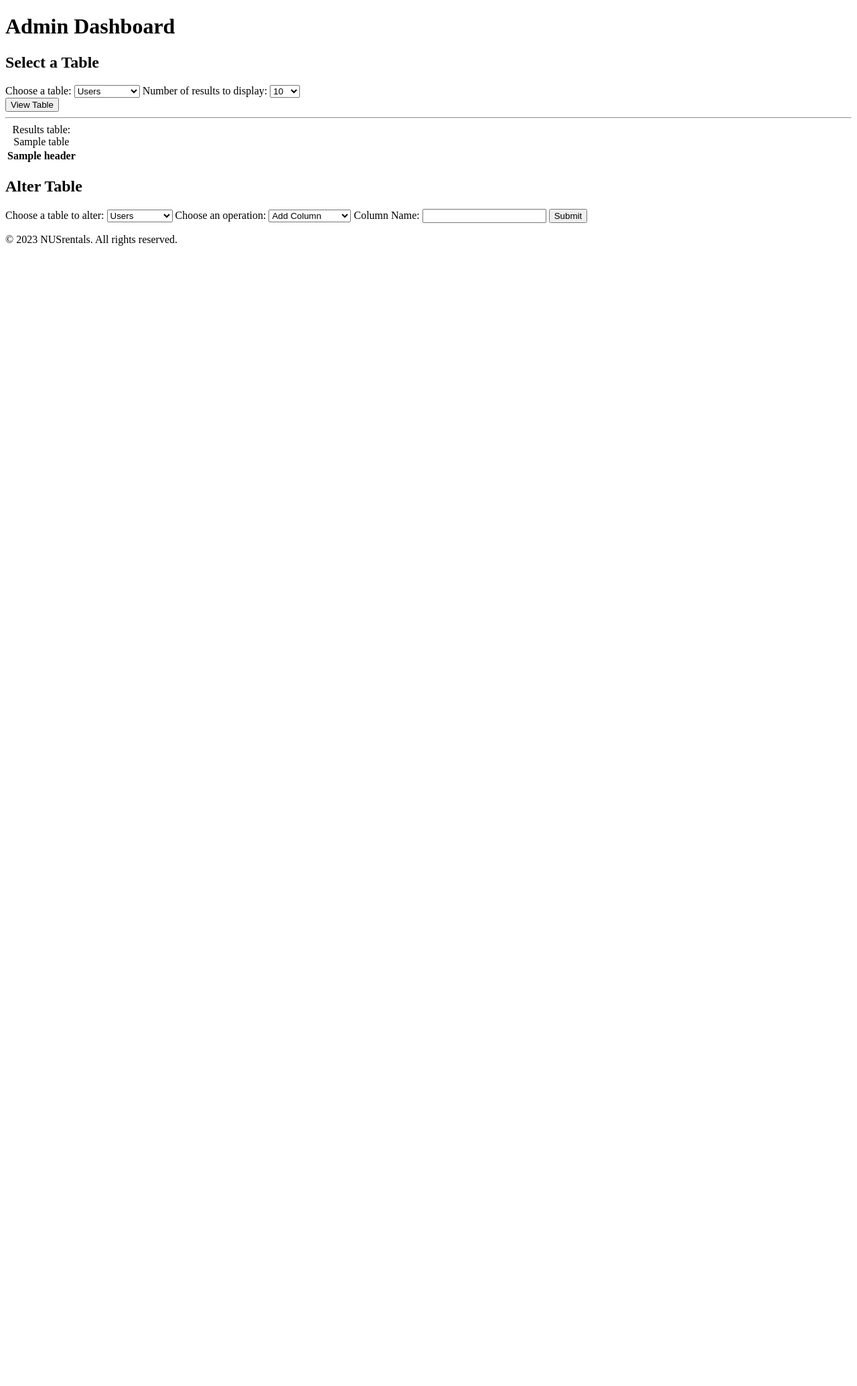
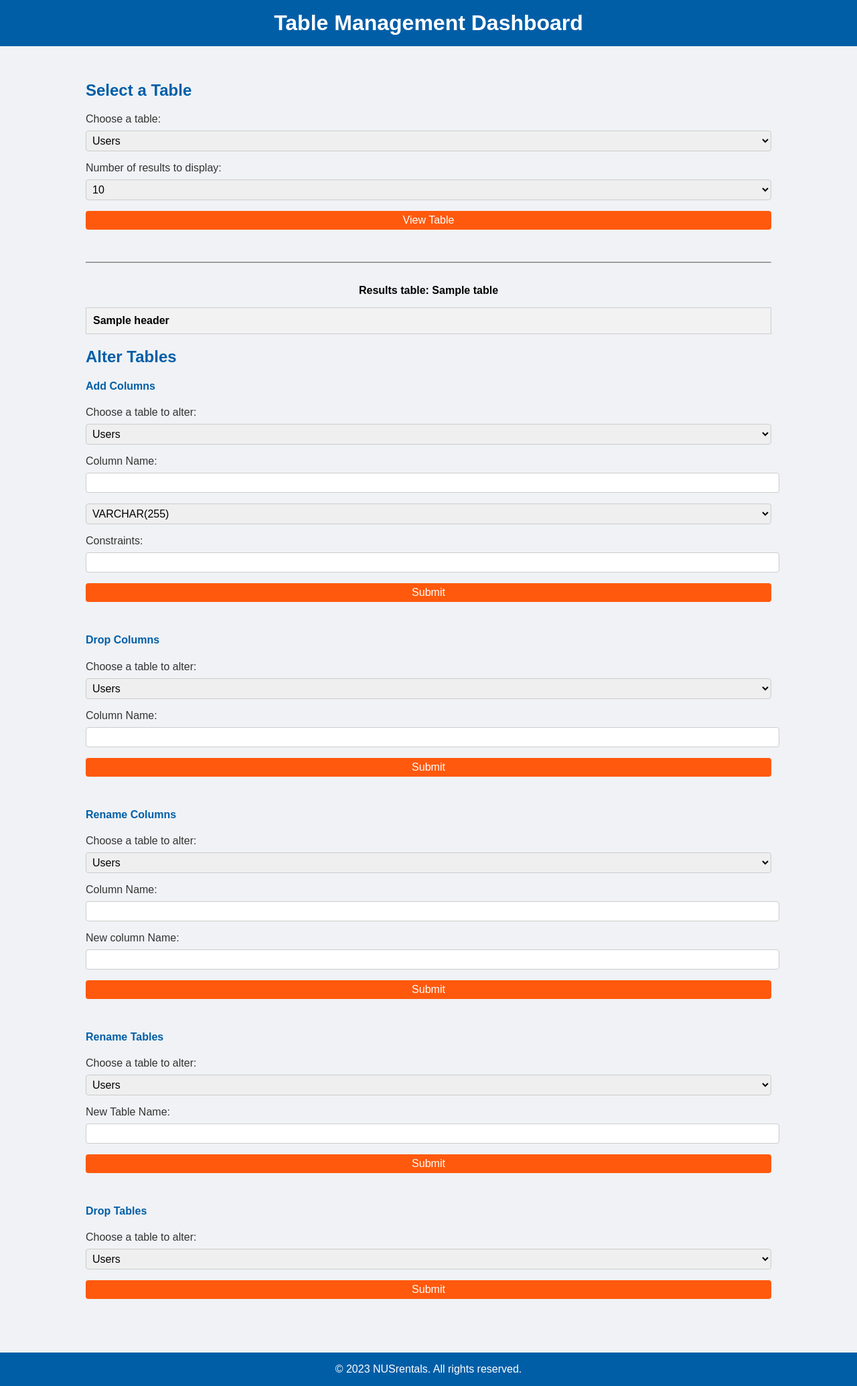
Before and after one commit to bdonong/IT2002---The-App, a Flask app: template templates/admin_tables.html in a window 1280 px wide. Shown: the whole page at 67% size. Before the commit the page ends 367 px from the top, so only its background shows below. Run offline with Flask 3, Linux system fonts and the light colour scheme; the template is opened without the code that fills it: most values are stand-ins (such as "Sample title", 1, 10 or a date in 2020); lists and menus that the app fills with data are empty; parts of the project's set-up code (start-up, migrations or seed data) failed here and were passed over.

Commit message:
Added table management functionalities

```diff
--- a/app.py
+++ b/app.py
@@ -570,12 +570,72 @@ def admin_update_tables():
             return Response(str(e), 403)
     return render_template('admin_tables.html')
 
-@app.route('/admin/alter_table', method = ['POST'])
-def admin_alter_table():
+@app.route('/admin/add_col', methods = ['POST'])
+def admin_add_col():
     table_to_alter = request.form['table_to_alter']
-    operation = request.form['operation']
     column_name = request.form['column_name']
-    amendment = request.form.get('amendment', '')
+    type = request.form['type']
+    contraints = request.form['constraints']
+    alter_statement = f'ALTER TABLE {table_to_alter} ADD COLUMN {column_name} {type} {contraints};'
+    try:
+        db.execute(sqlalchemy.text(alter_statement))
+        db.commit()
+    except Exception as e:
+        db.rollback()
+        return Response(str(e), 403)
+    return redirect('/admin/update_tables')
+
+@app.route('/admin/drop_col', methods = ['POST'])
+def admin_drop_col():
+    table_to_alter = request.form['table_to_alter']
+    column_name = request.form['column_name']
+    alter_statement = f'ALTER TABLE {table_to_alter} DROP COLUMN {column_name};'
+    try:
+        db.execute(sqlalchemy.text(alter_statement))
+        db.commit()
+    except Exception as e:
+        db.rollback()
+        return Response(str(e), 403)
+    return redirect('/admin/update_tables')
+
+@app.route('/admin/rename_col', methods = ['POST'])
+def admin_rename_col():
+    table_to_alter = request.form['table_to_alter']
+    column_name = request.form['column_name']
+    new_column_name = request.form['new_column_name']
+    alter_statement = f'ALTER TABLE {table_to_alter} RENAME COLUMN {column_name} TO {new_column_name};'
+    try:
+        db.execute(sqlalchemy.text(alter_statement))
+        db.commit()
+    except Exception as e:
+        db.rollback()
+        return Response(str(e), 403)
+    return redirect('/admin/update_tables')
+
+@app.route('/admin/rename_table', methods = ['POST'])
+def admin_rename_table():
+    table_to_alter = request.form['table_to_alter']
+    new_table_name = request.form['new_table_name']
+    alter_statement = f'ALTER TABLE {table_to_alter} RENAME TO {new_table_name};'
+    try:
+        db.execute(sqlalchemy.text(alter_statement))
+        db.commit()
+    except Exception as e:
+        db.rollback()
+        return Response(str(e), 403)
+    return redirect('/admin/update_tables')
+
+@app.route('/admin/drop_table', methods = ['POST'])
+def admin_drop_table():
+    table_to_alter = request.form['table_to_alter']
+    alter_statement =f'DROP TABLE IF EXISTS {table_to_alter};'
+    try:
+        db.execute(sqlalchemy.text(alter_statement))
+        db.commit()
+    except Exception as e:
+        db.rollback()
+        return Response(str(e), 403)
+    return redirect('/admin/update_tables')
 
 # Update the admin page to include the data query
 @app.route("/admin/data_query", methods = ['POST'])
--- a/templates/admin_tables.html
+++ b/templates/admin_tables.html
@@ -4,10 +4,119 @@
     <meta charset="UTF-8">
     <meta name="viewport" content="width=device-width, initial-scale=1.0">
     <title>Manage Tables</title>
+    <style>
+        body {
+            font-family: Arial, sans-serif;
+            margin: 0;
+            padding: 0;
+            background-color: #f0f2f5;
+            display: flex;
+            flex-direction: column;
+            align-items: center;
+        }
+
+        h1, h2, h4 {
+            color: #005EA7;
+        }
+
+        header {
+            background-color: #005EA7;
+            padding: 1rem;
+            width: 100%;
+            text-align: center;
+        }
+
+        h1 {
+            color: white;
+            margin: 0;
+        }
+
+        main {
+            width: 80%;
+            margin: 2rem;
+        }
+
+        form {
+            margin-bottom: 2rem;
+        }
+
+        label {
+            display: block;
+            font-size: 1rem;
+            margin-bottom: 0.5rem;
+            color: #333;
+        }
+
+        input, select {
+            margin-bottom: 1rem;
+            font-size: 1rem;
+            width: 100%;
+            padding: 5px;
+            border: 1px solid #ccc;
+            border-radius: 4px;
+        }
+
+        input[type="submit"] {
+            font-size: 1rem;
+            padding: 5px 10px;
+            background-color: #FF590D;
+            color: white;
+            border: none;
+            cursor: pointer;
+            margin-bottom: 1rem;
+            border-radius: 4px;
+        }
+
+        input[type="submit"]:hover {
+            background-color: #FF7F3A;
+        }
+
+        table {
+            width: 100%;
+            border-collapse: collapse;
+            margin: 20px 0;
+        }
+
+        th, td {
+            padding: 10px;
+            border: 1px solid #ccc;
+            text-align: left;
+        }
+
+        th {
+            background-color: #f2f2f2;
+        }
+
+        tr:nth-child(even) {
+            background-color: #f2f2f2;
+        }
+
+        caption {
+            margin-bottom: 1rem;
+            font-weight: bold;
+        }
+
+        hr {
+            margin: 2rem 0;
+            border-color: #ccc;
+        }
+
+        footer {
+            background-color: #005EA7;
+            padding: 1rem;
+            width: 100%;
+            text-align: center;
+        }
+
+        footer p {
+            color: white;
+            margin: 0;
+        }
+    </style>
 </head>
 <body>
     <header>
-        <h1>Admin Dashboard</h1>
+        <h1>Table Management Dashboard</h1>
     </header>
     <main>
         <section>
@@ -48,8 +157,9 @@
             </table>
         </section>
         <section>
-            <h2>Alter Table</h2>
-            <form action="/admin/alter_table" method="POST" onsubmit="return validateForm()">
+            <h2>Alter Tables</h2>
+            <h4>Add Columns</h4>
+            <form action="/admin/add_col" method="POST">
                 <label for="table_to_alter">Choose a table to alter:</label>
                 <select id="table_to_alter" name="table_to_alter">
                     <option value="users">Users</option>
@@ -59,24 +169,88 @@
                     <option value="transactions">Transactions</option>
                 </select>
 
-                <label for="operation">Choose an operation:</label>
-                <select id="operation" name="operation" onchange="showAdditionalInput()">
-                    <option value="add_column">Add Column</option>
-                    <option value="drop_column">Drop Column</option>
-                    <option value="rename_column">Rename Column</option>
-                    <option value="alter_column">Alter Column</option>
-                    <option value="add_check">Add Check</option>
-                    <option value="add_constraint">Add Constraint</option>
+                <label for="column_name">Column Name:</label>
+                <input type="text" id="column_name" name="column_name">
+
+                <select id="type" name="type">
+                    <option value="VARCHAR(255)">VARCHAR(255)</option>
+                    <option value="TEXT">TEXT</option>
+                    <option value="INT">INT</option>
+                    <option value="TIMESTAMP">TIMESTAMP</option>
+                    <option value="DATE">DATE</option>
+                    <option value="BOOLEAN">BOOLEAN</option>
+                </select>
+
+                <div id="constraints">
+                    <label for="constraints">Constraints:</label>
+                    <input type="text" id="constraints" name="constraints">
+                </div>
+
+                <input type="submit" value="Submit">
+            </form>
+
+            <h4>Drop Columns</h4>
+            <form action="/admin/drop_col" method="POST">
+                <label for="table_to_alter">Choose a table to alter:</label>
+                <select id="table_to_alter" name="table_to_alter">
+                    <option value="users">Users</option>
+                    <option value="properties">Properties</option>
+                    <option value="reviews">Reviews</option>
+                    <option value="bookings">Bookings</option>
+                    <option value="transactions">Transactions</option>
                 </select>
 
                 <label for="column_name">Column Name:</label>
                 <input type="text" id="column_name" name="column_name">
 
-                <div id="additional_input" style="display: none;">
-                    <label for="amendment">Amendment:</label>
-                    <input type="text" id="amendment" name="amendment">
-                </div>
+                <input type="submit" value="Submit">
+            </form>
 
+            <h4>Rename Columns</h4>
+            <form action="/admin/rename_col" method="POST">
+                <label for="table_to_alter">Choose a table to alter:</label>
+                <select id="table_to_alter" name="table_to_alter">
+                    <option value="users">Users</option>
+                    <option value="properties">Properties</option>
+                    <option value="reviews">Reviews</option>
+                    <option value="bookings">Bookings</option>
+                    <option value="transactions">Transactions</option>
+                </select>
+
+                <label for="column_name">Column Name:</label>
+                <input type="text" id="column_name" name="column_name">
+
+                <label for="new_column_name">New column Name:</label>
+                <input type="text" id="new_column_name" name="new_column_name">
+                <input type="submit" value="Submit">
+            </form>
+
+            <h4>Rename Tables</h4>
+            <form action="/admin/rename_table" method="POST">
+                <label for="table_to_alter">Choose a table to alter:</label>
+                <select id="table_to_alter" name="table_to_alter">
+                    <option value="users">Users</option>
+                    <option value="properties">Properties</option>
+                    <option value="reviews">Reviews</option>
+                    <option value="bookings">Bookings</option>
+                    <option value="transactions">Transactions</option>
+                </select>
+
+                <label for="new_table_name">New Table Name:</label>
+                <input type="text" id="new_table_name" name="new_table_name">
+                <input type="submit" value="Submit">
+            </form>
+
+            <h4>Drop Tables</h4>
+            <form action="/admin/drop_table" method="POST">
+                <label for="table_to_alter">Choose a table to alter:</label>
+                <select id="table_to_alter" name="table_to_alter">
+                    <option value="users">Users</option>
+                    <option value="properties">Properties</option>
+                    <option value="reviews">Reviews</option>
+                    <option value="bookings">Bookings</option>
+                    <option value="transactions">Transactions</option>
+                </select>
                 <input type="submit" value="Submit">
             </form>
         </section>
@@ -84,33 +258,5 @@
     <footer>
         <p>&copy; 2023 NUSrentals. All rights reserved.</p>
     </footer>
-
-    <script>
-        function showAdditionalInput() {
-            const operation = document.getElementById('operation').value;
-            const additionalInput = document.getElementById('additional_input');
-
-            if (operation === 'rename_column' || operation === 'alter_column') {
-                additionalInput.style.display = 'block';
-            } else {
-                additionalInput.style.display = 'none';
-            }
-        }
-
-        function validateForm() {
-            const operation = document.getElementById('operation').value;
-            const column_name = document.getElementById('column_name').value
-            const amendment = document.getElementById('amendment').value;
-
-        if ((operation === 'rename_column' || operation === 'alter_column') && (column_name === '' || amendment === '')) {
-            alert('Please fill in both column name and amendment.');
-            return false;
-        } else if (column_name === '') {
-            alert('Please fill in the column name.');
-            return false;
-        }
-        return true;
-    }
-</script>
 </body>
 </html>
```
Also changed, not shown: templates/admin_update.html (+10 -3 lines).
